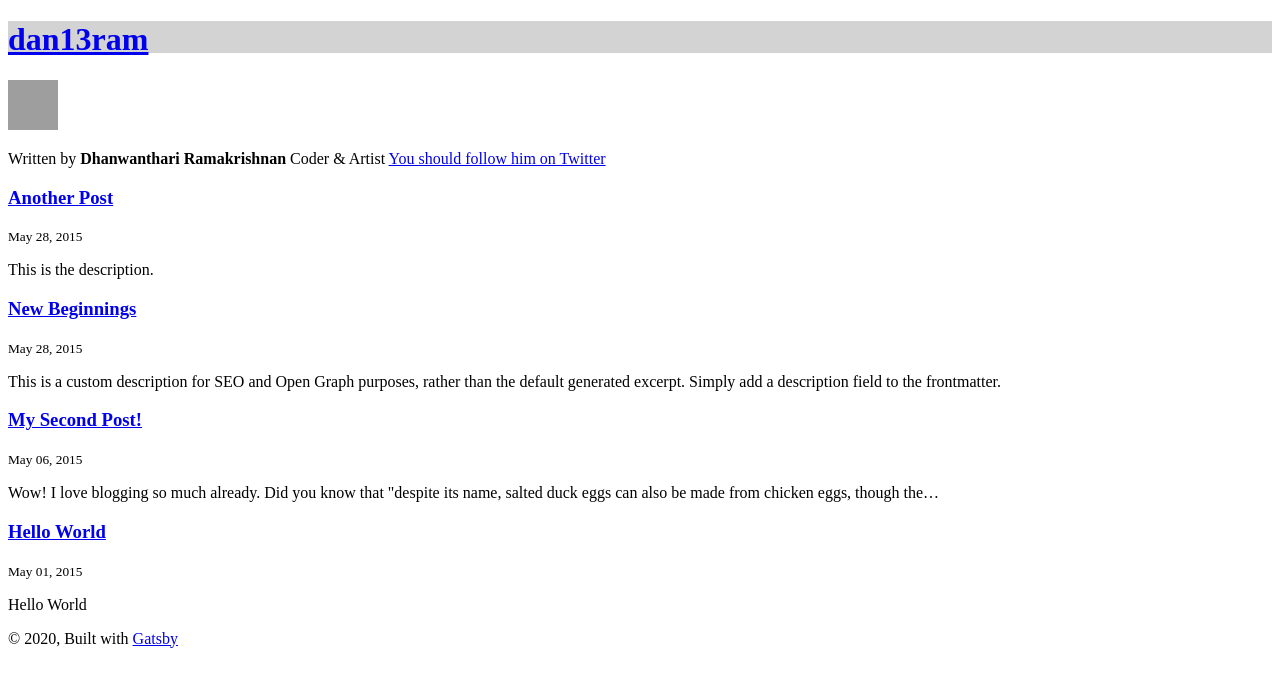
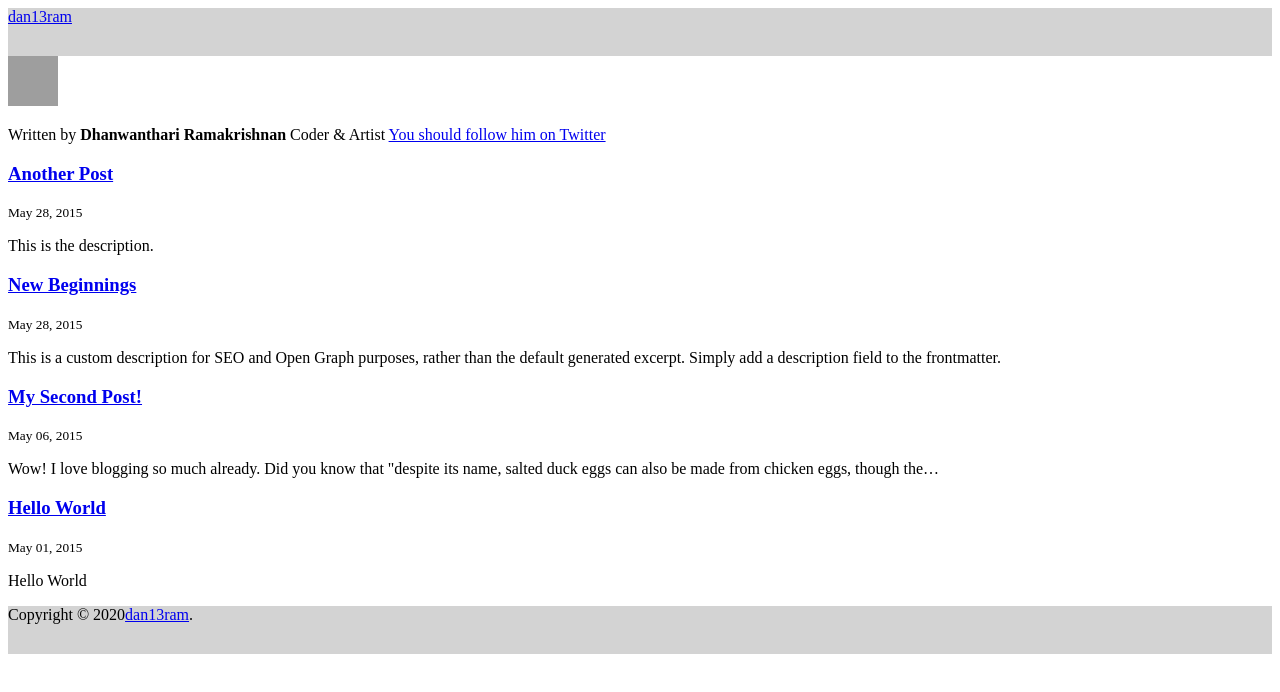
Before and after one commit to dan13ram/blog, a Gatsby site: page / in a window 1280 px wide. Built offline with nearby package versions, Linux system fonts and the light colour scheme; Gatsby itself is replaced by a stand-in of ours; grey boxes are pictures that could not be loaded.

Commit message:
small css changes

```diff
--- a/src/components/layout.js
+++ b/src/components/layout.js
@@ -3,33 +3,20 @@ import { Link } from "gatsby";
 import "../scss/layout.scss";
 
 const Layout = ({ location, title, children }) => {
-  const rootPath = `${__PATH_PREFIX__}/`;
-  let header;
-
-  if (location.pathname === rootPath) {
-    header = (
-      <h1>
-        <Link to={`/`}>{title}</Link>
-      </h1>
+    //const rootPath = `${__PATH_PREFIX__}/`;
+    //if (location.pathname === rootPath) {
+    return (
+        <div className="layout">
+            <header className="header">
+                <Link to={`/`}>{title}</Link>
+            </header>
+            <main>{children}</main>
+            <footer className="footer">
+                Copyright © {new Date().getFullYear()}{" "}
+                <Link to={`/`}>dan13ram</Link>.
+            </footer>
+        </div>
     );
-  } else {
-    header = (
-      <h3>
-        <Link to={`/`}>{title}</Link>
-      </h3>
-    );
-  }
-  return (
-    <div className="layout">
-      <header>{header}</header>
-      <main>{children}</main>
-      <footer>
-        © {new Date().getFullYear()}, Built with
-        {` `}
-        <a href="https://www.gatsbyjs.org">Gatsby</a>
-      </footer>
-    </div>
-  );
 };
 
 export default Layout;
--- a/src/scss/layout.scss
+++ b/src/scss/layout.scss
@@ -1,6 +1,9 @@
 .layout {
-    height: 2rem;
-    background: lightgrey;
-    color: black;
+    .header, .footer {
+        display: flex;
+        height: 3rem;
+        background: lightgrey;
+        color: black;
+    }
 
 }
```
